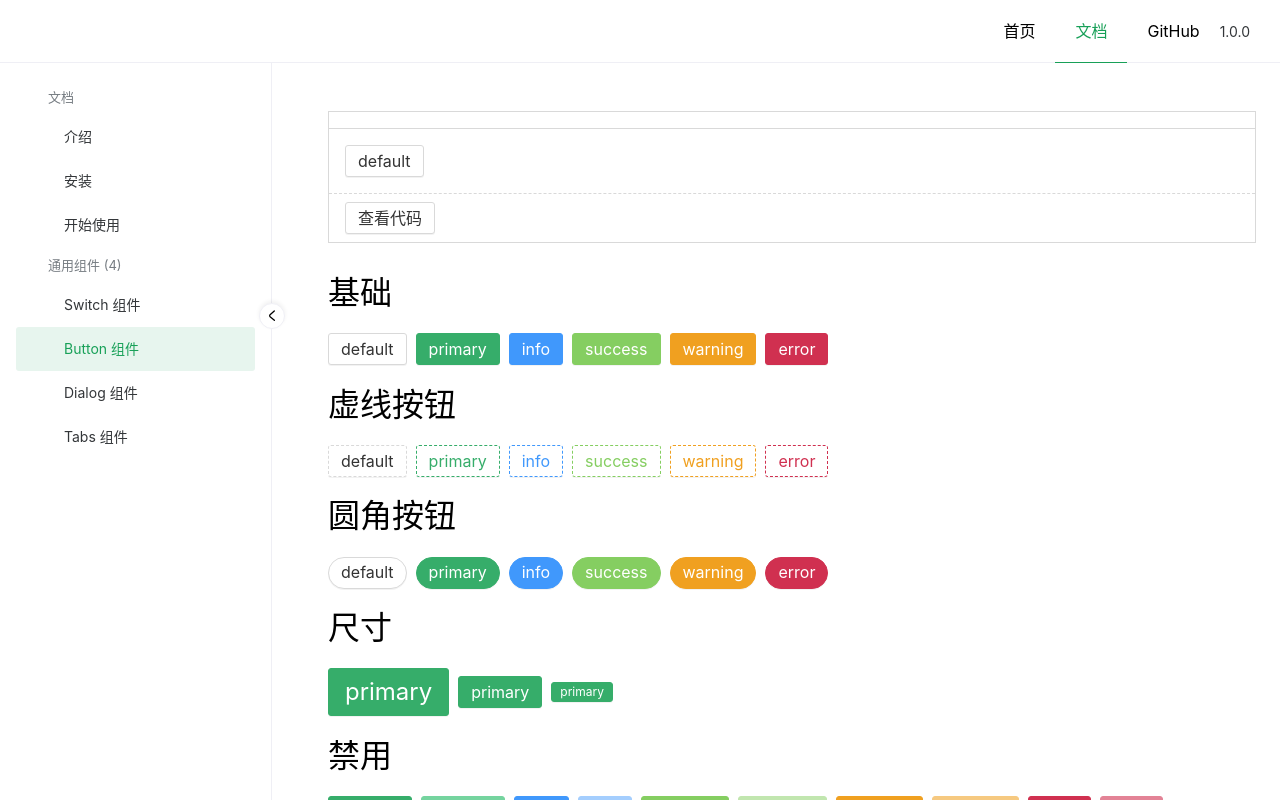
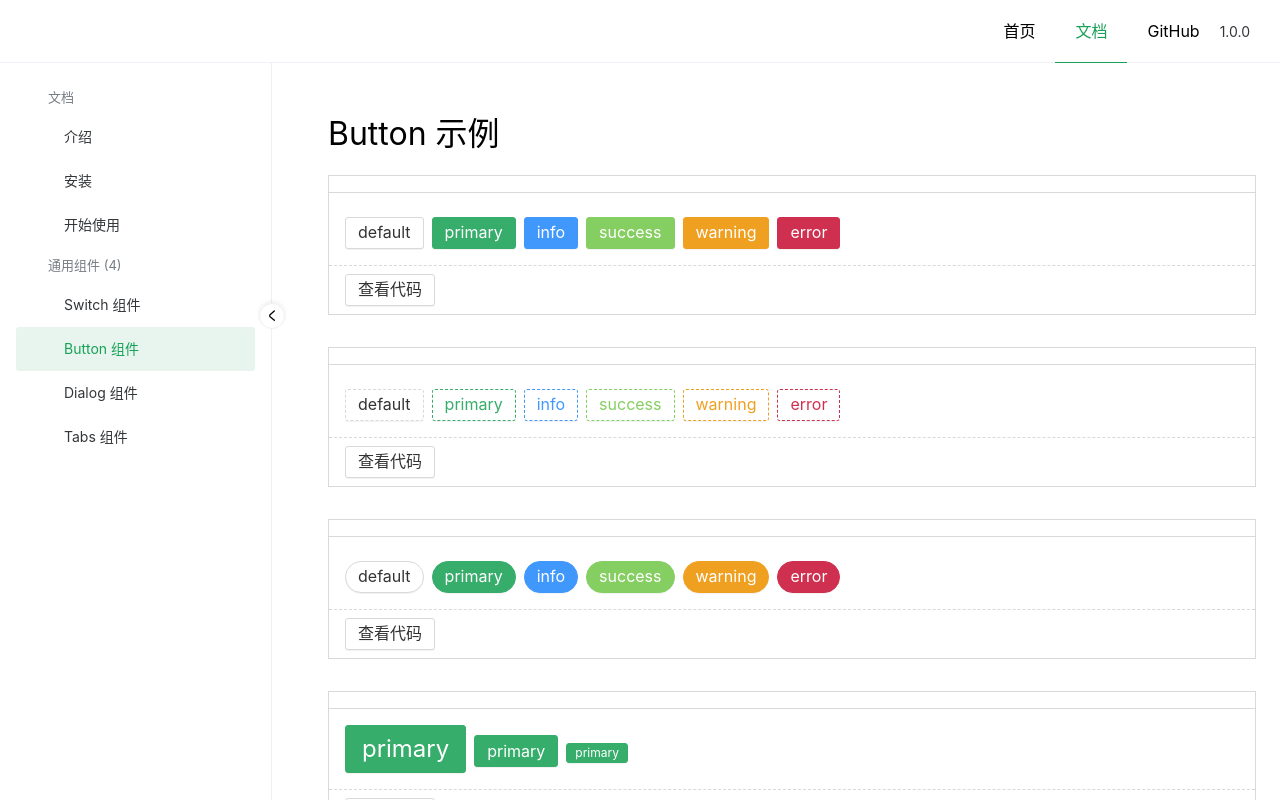
Before and after one commit to coderyjw/jw-ui, a Vue app: page /doc/button in a window 1280 px wide. Built offline with nearby package versions, Linux system fonts and the light colour scheme.

Commit message:
feat: Button文档也装修

```diff
--- a/src/components/Button1.demo.vue
+++ /dev/null
@@ -1,10 +0,0 @@
-<demo>
-基础使用
-</demo>
-<template>
-  <Button></Button>
-</template>
-
-<script setup lang="ts">
-import Button from "@/lib/button/index";
-</script>
--- a/src/components/ButtonDemo.vue
+++ /dev/null
@@ -1,83 +0,0 @@
-<template>
-  <Demo :component="Button1" />
-  <div>
-    <h1>基础</h1>
-    <div class="example-showcase">
-      <Button theme="default" />&nbsp;&nbsp;
-      <Button theme="primary" />&nbsp;&nbsp; <Button theme="info" />&nbsp;&nbsp;
-      <Button theme="success" />&nbsp;&nbsp;
-      <Button theme="warning" />&nbsp;&nbsp;
-      <Button theme="error" />&nbsp;&nbsp;
-    </div>
-  </div>
-  <div>
-    <h1>虚线按钮</h1>
-    <div class="example-showcase">
-      <Button theme="default" dashed />&nbsp;&nbsp;
-      <Button theme="primary" dashed />&nbsp;&nbsp;
-      <Button theme="info" dashed />&nbsp;&nbsp;
-      <Button theme="success" dashed />&nbsp;&nbsp;
-      <Button theme="warning" dashed />&nbsp;&nbsp;
-      <Button theme="error" dashed />&nbsp;&nbsp;
-    </div>
-  </div>
-  <div>
-    <h1>圆角按钮</h1>
-    <div class="example-showcase">
-      <Button theme="default" round />&nbsp;&nbsp;
-      <Button theme="primary" round />&nbsp;&nbsp;
-      <Button theme="info" round />&nbsp;&nbsp;
-      <Button theme="success" round />&nbsp;&nbsp;
-      <Button theme="warning" round />&nbsp;&nbsp;
-      <Button theme="error" round />&nbsp;&nbsp;
-    </div>
-  </div>
-  <div>
-    <h1>尺寸</h1>
-    <div class="example-showcase">
-      <Button theme="primary" size="large" />&nbsp;&nbsp;
-      <Button theme="primary" size="default" />&nbsp;&nbsp;
-      <Button theme="primary" size="small" />&nbsp;&nbsp;
-    </div>
-  </div>
-  <div>
-    <h1>禁用</h1>
-    <div class="example-showcase">
-      <Button theme="primary" />&nbsp;&nbsp;
-      <Button theme="primary" disabled />&nbsp;&nbsp;
-      <Button theme="info" />&nbsp;&nbsp;
-      <Button theme="info" disabled />&nbsp;&nbsp;
-      <Button theme="success" />&nbsp;&nbsp;
-      <Button theme="success" disabled />&nbsp;&nbsp;
-      <Button theme="warning" />&nbsp;&nbsp;
-      <Button theme="warning" disabled />&nbsp;&nbsp;
-      <Button theme="error" />&nbsp;&nbsp;
-      <Button theme="error" disabled />&nbsp;&nbsp;
-    </div>
-  </div>
-  <div>
-    <h1>加载</h1>
-    <div class="example-showcase">
-      <Button theme="default" loading>loading</Button>&nbsp;&nbsp;
-      <Button theme="primary" loading>loading</Button>&nbsp;&nbsp;
-      <Button theme="info" loading>loading</Button>&nbsp;&nbsp;
-      <Button theme="success" loading>loading</Button>&nbsp;&nbsp;
-      <Button theme="warning" loading>loading</Button>&nbsp;&nbsp;
-      <Button theme="error" loading>loading</Button>&nbsp;&nbsp;
-      <Button theme="primary">loaded</Button>&nbsp;&nbsp;
-    </div>
-  </div>
-</template>
-
-<script setup lang="ts">
-import Button from "@/lib/button/index.vue";
-import Demo from "./Demo.vue";
-import Button1 from "./Button1.demo.vue";
-</script>
-
-<style scoped>
-.example-showcase {
-  display: flex;
-  align-items: center;
-}
-</style>
--- a/src/components/Demo.vue
+++ b/src/components/Demo.vue
@@ -44,8 +44,7 @@ $border-color: #d9d9d9;
 
 .demo {
   border: 1px solid $border-color;
-  margin: 16px 0 32px;
-
+  margin: 16px 0px 32px;
   > h2 {
     font-size: 20px;
     padding: 8px 16px;
--- a/src/router/index.ts
+++ b/src/router/index.ts
@@ -4,7 +4,7 @@ import { createWebHistory, createRouter } from "vue-router";
 import Home from "@/views/home/index.vue";
 import Doc from "@/views/doc/index.vue";
 import SwitchDemo from "@/components/SwitchDemo.vue";
-import ButtonDemo from "@/components/ButtonDemo.vue";
+import ButtonDoc from "@/views/doc/button/index.vue";
 import DialogDemo from "@/components/DialogDemo.vue";
 import TabsDemo from "@/components/TabsDemo.vue";
 
@@ -26,7 +26,7 @@ const router = createRouter({
         { path: "install", component: md("install") },
         { path: "get-started", component: md("get-started") },
         { path: "switch", component: SwitchDemo },
-        { path: "button", component: ButtonDemo },
+        { path: "button", component: ButtonDoc },
         { path: "dialog", component: DialogDemo },
         { path: "tabs", component: TabsDemo },
       ],
--- /dev/null
+++ b/src/views/doc/button/ButtonDemo1.demo.vue
@@ -0,0 +1,13 @@
+<demo>基础</demo>
+<template>
+  <Button theme="default" />
+  <Button theme="primary" />
+  <Button theme="info" />
+  <Button theme="success" />
+  <Button theme="warning" />
+  <Button theme="error" />
+</template>
+
+<script setup lang="ts">
+import Button from "@/lib/button/index";
+</script>
--- /dev/null
+++ b/src/views/doc/button/ButtonDemo2.demo.vue
@@ -0,0 +1,13 @@
+<demo>虚线</demo>
+<template>
+  <Button theme="default" dashed />
+  <Button theme="primary" dashed />
+  <Button theme="info" dashed />
+  <Button theme="success" dashed />
+  <Button theme="warning" dashed />
+  <Button theme="error" dashed />
+</template>
+
+<script setup lang="ts">
+import Button from "@/lib/button/index";
+</script>
--- /dev/null
+++ b/src/views/doc/button/ButtonDemo3.demo.vue
@@ -0,0 +1,13 @@
+<demo>圆角</demo>
+<template>
+  <Button theme="default" round />
+  <Button theme="primary" round />
+  <Button theme="info" round />
+  <Button theme="success" round />
+  <Button theme="warning" round />
+  <Button theme="error" round />
+</template>
+
+<script setup lang="ts">
+import Button from "@/lib/button/index";
+</script>
--- /dev/null
+++ b/src/views/doc/button/ButtonDemo4.demo.vue
@@ -0,0 +1,10 @@
+<demo>尺寸</demo>
+<template>
+  <Button theme="primary" size="large" />
+  <Button theme="primary" size="default" />
+  <Button theme="primary" size="small" />
+</template>
+
+<script setup lang="ts">
+import Button from "@/lib/button/index";
+</script>
--- /dev/null
+++ b/src/views/doc/button/ButtonDemo5.demo.vue
@@ -0,0 +1,17 @@
+<demo>禁用</demo>
+<template>
+  <Button theme="primary" />
+  <Button theme="primary" disabled />
+  <Button theme="info" />
+  <Button theme="info" disabled />
+  <Button theme="success" />
+  <Button theme="success" disabled />
+  <Button theme="warning" />
+  <Button theme="warning" disabled />
+  <Button theme="error" />
+  <Button theme="error" disabled />
+</template>
+
+<script setup lang="ts">
+import Button from "@/lib/button/index";
+</script>
--- /dev/null
+++ b/src/views/doc/button/ButtonDemo6.demo.vue
@@ -0,0 +1,14 @@
+<demo>加载</demo>
+<template>
+  <Button theme="default" loading>loading</Button>
+  <Button theme="primary" loading>loading</Button>
+  <Button theme="info" loading>loading</Button>
+  <Button theme="success" loading>loading</Button>
+  <Button theme="warning" loading>loading</Button>
+  <Button theme="error" loading>loading</Button>
+  <Button theme="primary">loaded</Button>
+</template>
+
+<script setup lang="ts">
+import Button from "@/lib/button/index";
+</script>
--- /dev/null
+++ b/src/views/doc/button/index.vue
@@ -0,0 +1,28 @@
+<template>
+  <h1>Button 示例</h1>
+  <div class="demo-wrapper">
+    <Demo :component="ButtonDemo1" />
+    <Demo :component="ButtonDemo2" />
+    <Demo :component="ButtonDemo3" />
+    <Demo :component="ButtonDemo4" />
+    <Demo :component="ButtonDemo5" />
+    <Demo :component="ButtonDemo6" />
+  </div>
+</template>
+
+<script setup lang="ts">
+import Demo from "@/components/Demo";
+import ButtonDemo1 from "./ButtonDemo1.demo.vue";
+import ButtonDemo2 from "./ButtonDemo2.demo.vue";
+import ButtonDemo3 from "./ButtonDemo3.demo.vue";
+import ButtonDemo4 from "./ButtonDemo4.demo.vue";
+import ButtonDemo5 from "./ButtonDemo5.demo.vue";
+import ButtonDemo6 from "./ButtonDemo6.demo.vue";
+</script>
+
+<style lang="scss">
+.jw-button + .jw-button {
+  margin-left: 8px;
+  margin-top: 8px;
+}
+</style>
--- a/vite.config.ts
+++ b/vite.config.ts
@@ -8,20 +8,18 @@ import { baseParse } from "@vue/compiler-core";
 const vitePluginVue = {
   name: "demo",
   transform(code, id) {
-    if (!/vue&type=demo/.test(id)) {
+    if (
+      !/\/src\/views\/doc\/.*\.demo\.vue/.test(id) ||
+      !/vue&type=demo/.test(id)
+    ) {
       return;
     }
-    const file = fs
-      .readFileSync("./src/components/Button1.demo.vue")
-      .toString();
+    let path = `.${id.match(/\/src\/views\/doc\/.*\.demo\.vue/)[0]}`;
+    const file = fs.readFileSync(path).toString();
     const parsed = baseParse(file).children.find((n) => n.tag === "demo");
     const title = parsed.children[0].content;
     const main = file.split(parsed.loc.source).join("").trim();
-    console.log({ code, id, file, parsed, title, main });
-    // const file = fs.readFileSync(path).toString();
-    // const parsed = baseParse(file).children.find((n) => n.tag === "demo");
-    // const title = parsed.children[0].content;
-    // const main = file.split(parsed.loc.source).join("").trim();
+
     return `export default function (Component) {
       Component.__sourceCode = ${JSON.stringify(main)}
       Component.__sourceCodeTitle = ${JSON.stringify(title)}
```
